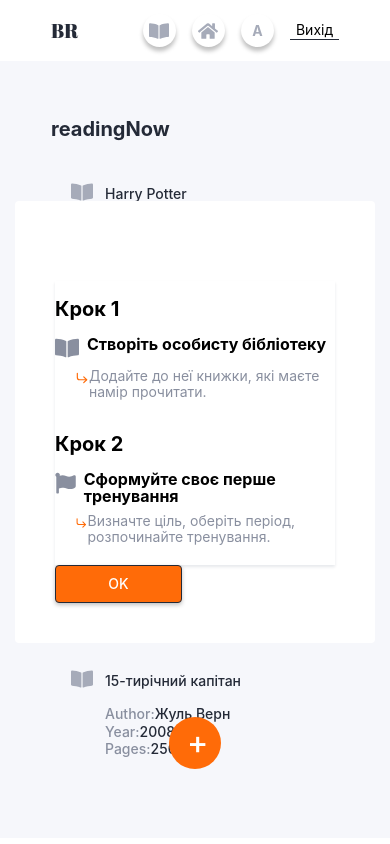
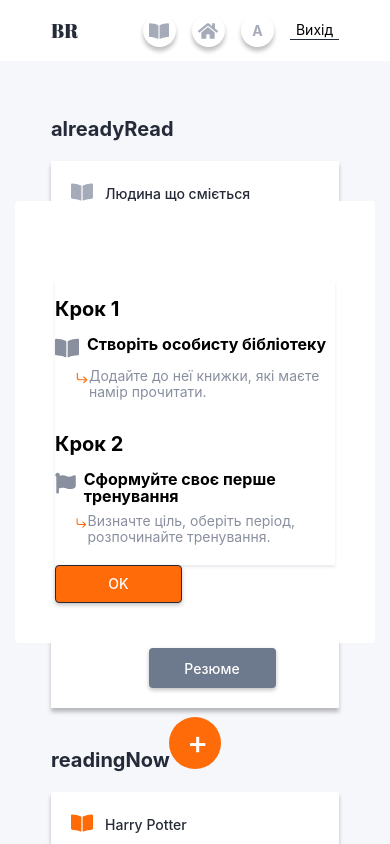
Before and after one commit to AnnaFesenko7/book-reader-front-end, a React (Create React App) app: page /book-reader-front-end/mobileLibBookTable in a window 390 px wide. Shown: the top 844 px of the page. Built offline with nearby package versions, Linux system fonts and the light colour scheme.

Commit message:
fix mobileLib

```diff
--- a/src/components/BookTableMobile/BookTableMobile.js
+++ b/src/components/BookTableMobile/BookTableMobile.js
@@ -3,112 +3,64 @@ import PropTypes from 'prop-types';
 
 import { ResumeButton } from 'components/ResumeButton/ResumeButton';
 import { FaBookOpen } from 'react-icons/fa';
+import { ShowRatingStars } from 'components/ShowRatingStars/ShowRatingStars';
 import {
   StyledList,
   StyledListItem,
   StyledBookTitle,
+  StyledTable,
+  StyledTh,
+  StyledTd,
+  StyledTr,
   Wrapper,
-  StyledBookDescription,
+  BookIcon,
 } from './BookTableMobile.styled';
 
 export const BookTableMobile = ({ books }) => {
   return (
+    <>
       <StyledList>
         {books.map(({ _id, status, title, author, year, pages, rating }) => {
           return (
             <StyledListItem key={_id}>
+              <BookIcon status={status}>
                 <FaBookOpen size={'22px'} />
+              </BookIcon>
+              <StyledTable>
+                <StyledBookTitle>{title}</StyledBookTitle>
+
+                <StyledTr>
+                  <StyledTh>Author: </StyledTh>
+                  <StyledTd>{author}</StyledTd>
+                </StyledTr>
+                <StyledTr>
+                  <StyledTh>Year: </StyledTh>
+                  <StyledTd>{year}</StyledTd>
+                </StyledTr>
+                <StyledTr>
+                  <StyledTh>Pages: </StyledTh>
+                  <StyledTd>{pages}</StyledTd>
+                </StyledTr>
+
+                {status === 'haveRead' && (
+                  <StyledTr>
+                    <StyledTh>Ratings: </StyledTh>
+                    <StyledTd>
+                      <ShowRatingStars rating={rating} />
+                    </StyledTd>
+                  </StyledTr>
+                )}
+              </StyledTable>
+              {status === 'haveRead' && (
                 <Wrapper>
-              <StyledBookTitle>{title}</StyledBookTitle>
-              <StyledBookDescription>
-                <span>Author:</span> {author}
-              </StyledBookDescription>
-              <StyledBookDescription>
-                <span>Year:</span>
-                {year}
-              </StyledBookDescription>
-              <StyledBookDescription>
-                <span>Pages:</span>
-                {pages}
-              </StyledBookDescription>
-
-              {status === 'haveRead' && <ResumeButton />}
+                  <ResumeButton />
                 </Wrapper>
+              )}
             </StyledListItem>
           );
         })}
-
-      {/* {status('reading') && (
-          <div className={s.table}>
-            <h3 className={s.title}>Reading now</h3>
-            <ul className={s.table}>
-              {data?.payload.books.map(
-                ({ _id, author, pages, title, year, status }) =>
-                  status === 'reading' && (
-                    <li key={_id} className={s.item}>
-                      <p className={s.subtitle}>
-                        <svg width={22} height={17} className={s.img}>
-                          <use href={`${star}#yellow_book`}></use>
-                        </svg>
-                        {title}
-                      </p>
-                      <p className={s.subtitle}>
-                        <span className={s.topic}>Author:</span> {author}
-                      </p>
-                      <p className={s.subtitle}>
-                        <span className={s.topic}>Year:</span>
-                        {year}
-                      </p>
-                      <p className={s.subtitle}>
-                        <span className={s.topic}>Pages:</span>
-                        {pages}
-                      </p>
-                    </li>
-                  )
-              )}
-            </ul>
-          </div>
-        )} */}
-      {/* {status('toRead') && (
-          <div className={s.table}>
-            <h3 className={s.title}>Going to read</h3>
-            <ul className={s.table}>
-              {data?.payload.books.map(
-                ({ _id, author, pages, title, year, status }) =>
-                  status === 'toRead' && (
-                    <li key={_id} className={s.item}>
-                      <p className={s.subtitle}>
-                        <svg width={22} height={17} className={s.img}>
-                          <use href={`${star}#white_book`}></use>
-                        </svg>
-                        {title}
-                      </p>
-                      <p className={s.subtitle}>
-                        <span className={s.topic}>Author:</span> {author}
-                      </p>
-                      <p className={s.subtitle}>
-                        <span className={s.topic}>Year:</span>
-                        {year}
-                      </p>
-                      <p className={s.subtitle}>
-                        <span className={s.topic}>Pages:</span>
-                        {pages}
-                      </p>
-                      <button
-                        type="button"
-                        className={s.btn}
-                        onClick={() => deleteContact(id)}
-                        disabled={isDeleting}
-                      >
-                        Delete Book
-                      </button>
-                    </li>
-                  )
-              )}
-            </ul>
-          </div>
-        )} */}
       </StyledList>
+    </>
   );
 };
 BookTableMobile.propTypes = {
--- a/src/components/BookTableMobile/BookTableMobile.styled.js
+++ b/src/components/BookTableMobile/BookTableMobile.styled.js
@@ -1,48 +1,63 @@
 import styled from 'styled-components';
 
-export const StyledList = styled.ul``;
+export const StyledList = styled.div`
+  margin-bottom: ${p => p.theme.space[6]}px;
+`;
 
-export const StyledListItem = styled.li`
-  padding: 20px;
+export const StyledListItem = styled.div`
+  position: relative;
+  padding: ${p => p.theme.space[5]}px;
+  padding-left: 54px;
   display: flex;
+  flex-direction: column;
+
+  box-shadow: 0px 4px 4px rgba(0, 0, 0, 0.25);
+  background-color: ${p => p.theme.colors.white};
+  margin-bottom: ${p => p.theme.space[4]}px;
 
   svg {
-    vertical-align: top;
-    color: ${p =>
-      p.status === 'reading'
-        ? p.theme.colors.accentColor
-        : p.theme.colors.iconColor};
   }
 `;
 
-export const Wrapper = styled.div`
-  display: flex;
-  flex-direction: column;
-  flex-wrap: wrap;
-  margin-left: 12px;
-  align-items: flex-start;
+export const BookIcon = styled.div`
+  position: absolute;
+  top: 20px;
+  left: 20px;
+  color: ${p =>
+    p.status === 'reading'
+      ? p.theme.colors.accentColor
+      : p.theme.colors.iconColor};
+`;
 
+export const StyledTable = styled.table`
   font-weight: ${p => p.theme.fontWeights.normal};
   font-size: ${p => p.theme.fontSizes.s};
   line-height: ${p => p.theme.lineHeights.body};
 `;
 
-export const StyledBookTitle = styled.p`
-  margin-bottom: 16px;
-  margin-top: 4px;
-  font-weight: ${p => p.theme.fontWeights.normal};
-  font-size: ${p => p.theme.fontSizes.s};
-  line-height: ${p => p.theme.lineHeights.body};
+export const StyledBookTitle = styled.caption`
+  text-align: start;
+  margin-bottom: ${p => p.theme.space[4]}px;
+  margin-top: ${p => p.theme.space[2]}px;
   color: ${p => p.theme.colors.deepBlue};
 `;
 
-export const StyledBookDescription = styled.div`
-  display: flex;
+export const StyledTr = styled.tr``;
 
+export const StyledTh = styled.th`
+  text-align: start;
+  color: ${p => p.theme.colors.notActiveText};
+  padding-bottom: ${p => p.theme.space[4]}px;
+`;
+
+export const StyledTd = styled.td`
+  padding-left: ${p => p.theme.space[6]}px;
+  text-align: start;
   color: ${p => p.theme.colors.deepBlue};
-
-  span {
-    /* color: ${p => p.theme.colors.deepBlue}; */
-    color: ${p => p.theme.colors.notActiveText};
-  }
+  padding-bottom: ${p => p.theme.space[4]}px;
 `;
+export const Wrapper = styled.div`
+  display: block;
+  justify-content: center;
+  align-self: center;
+`;
--- a/src/components/BookTableMobile/bookTable.module.css
+++ /dev/null
@@ -1,183 +0,0 @@
-@media screen and (min-width: 320px) and (max-width: 767px) {
-  .section {
-    min-width: 320px;
-    width: calc(100% - 2 * 20px);
-    margin-bottom: 40px;
-  }
-  .table + .table {
-    margin-top: 20px;
-  }
-  .title {
-    margin: 0 0 20px 0;
-  }
-  .item {
-    padding-bottom: 32px;
-  }
-  .item + .item {
-    margin-top: 16px;
-  }
-  .subtitle:first-child {
-    margin-bottom: 15px;
-    margin-left: 20px;
-  }
-  .subtitle {
-    margin-bottom: 15px;
-    margin-left: 54px;
-  }
-  .subtitle:last-child {
-    margin-bottom: 32px;
-    margin-left: 54px;
-  }
-  .img {
-    margin-right: 15px;
-  }
-  .topic {
-    display: inline-block;
-    width: 46px;
-    margin-right: 35px;
-  }
-  .btn {
-    width: 127px;
-    height: 40px;
-    display: block;
-    margin-left: auto;
-    margin-right: auto;
-  }
-}
-@media screen and (min-width: 768px) and (max-width: 1279px) {
-  .section {
-    max-width: 768px;
-    width: calc(100% - 2 * 32px);
-    margin-bottom: 50px;
-  }
-  .table + .table {
-    margin-top: 40px;
-  }
-  .title {
-    margin: 0 0 24px 0;
-  }
-
-  .head {
-    display: flex;
-    justify-content: space-between;
-  }
-  .topic {
-    margin-bottom: 8px;
-  }
-  .item {
-    display: flex;
-    justify-content: space-between;
-  }
-  .item + .item {
-    margin-top: 10px;
-  }
-
-  .subtitle {
-    display: inline-block;
-    width: calc(100% / 5);
-  }
-  .table + .table {
-    margin-top: 32px;
-  }
-  .img {
-    margin-right: 18px;
-  }
-
-  .btn {
-    width: 80px;
-    height: 40px;
-    display: block;
-    text-align: center;
-    margin: auto 0 auto auto;
-  }
-}
-@media screen and (min-width: 1280px) {
-  .section {
-    max-width: 1280px;
-    width: calc(100% - 2 * 16px);
-    margin-bottom: 50px;
-  }
-  .title {
-    margin: 0 0 24px 0;
-  }
-
-  .head {
-    display: flex;
-    justify-content: space-between;
-  }
-  .topic {
-    margin-bottom: 8px;
-  }
-  .item {
-    display: flex;
-    justify-content: space-between;
-  }
-  .item + .item {
-    margin-top: 10px;
-  }
-
-  .subtitle {
-    display: inline-block;
-    min-width: calc(100% / 5);
-  }
-  .img {
-    margin-right: 18px;
-  }
-  .btn {
-    width: 130px;
-    height: 40px;
-    display: block;
-    text-align: center;
-    margin: auto 0 auto auto;
-  }
-}
-.section {
-  margin-left: auto;
-  margin-right: auto;
-}
-.title {
-  font-family: 'Montserrat';
-  font-style: normal;
-  font-weight: 600;
-  font-size: 19px;
-  line-height: 1.21;
-  color: #242a37;
-  text-align: left;
-}
-.head {
-  width: 100%;
-}
-.subtitle {
-  font-family: 'Montserrat';
-  font-style: normal;
-  font-weight: 500;
-  font-size: 12px;
-  line-height: 1.25;
-  color: #242a37;
-}
-.topic {
-  font-family: 'Montserrat';
-  font-style: normal;
-  font-weight: 500;
-  font-size: 14px;
-  line-height: 1.21;
-  color: #898f9f;
-  text-align: left;
-}
-.item {
-  background-color: #ffffff;
-}
-.btn {
-  font-family: 'Montserrat';
-  font-style: normal;
-  font-weight: 500;
-  font-size: 14px;
-  line-height: 1.21;
-  color: #ffffff;
-  background: #6d7a8d;
-  box-shadow: 0px 2px 4px rgba(0, 0, 0, 0.25);
-  cursor: pointer;
-}
-li {
-  list-style-type: none;
-}
--- a/src/pages/Library.js
+++ b/src/pages/Library.js
@@ -11,13 +11,13 @@ export const data = {
   payload: {
     books: [
       {
-        status: 'toRead',
+        status: 'haveRead',
         _id: 1,
         author: 'Гюго',
         pages: 300,
         title: 'Людина що сміється',
         year: 1980,
-        rating: 5,
+        rating: 2,
         resume: '',
       },
       {
@@ -40,16 +40,16 @@ export const data = {
         rating: 4,
         resume: '',
       },
-      // {
-      //   status: 'haveRead',
-      //   _id: 4,
-      //   author: 'Жуль Верн',
-      //   pages: 250,
-      //   title: '15-ти    річний капітан',
-      //   year: 2008,
-      //   rating: 5,
-      //   resume: '',
-      // },
+      {
+        status: 'haveRead',
+        _id: 4,
+        author: 'Жуль Верн',
+        pages: 250,
+        title: '15-ти    річний капітан',
+        year: 2008,
+        rating: 4,
+        resume: '',
+      },
       {
         status: 'reading',
         _id: 4,
```
Also changed, not shown: src/components/BookTableMobile/symbol-defs.svg (deleted). Lines whose indentation alone changed are shown as unchanged.
